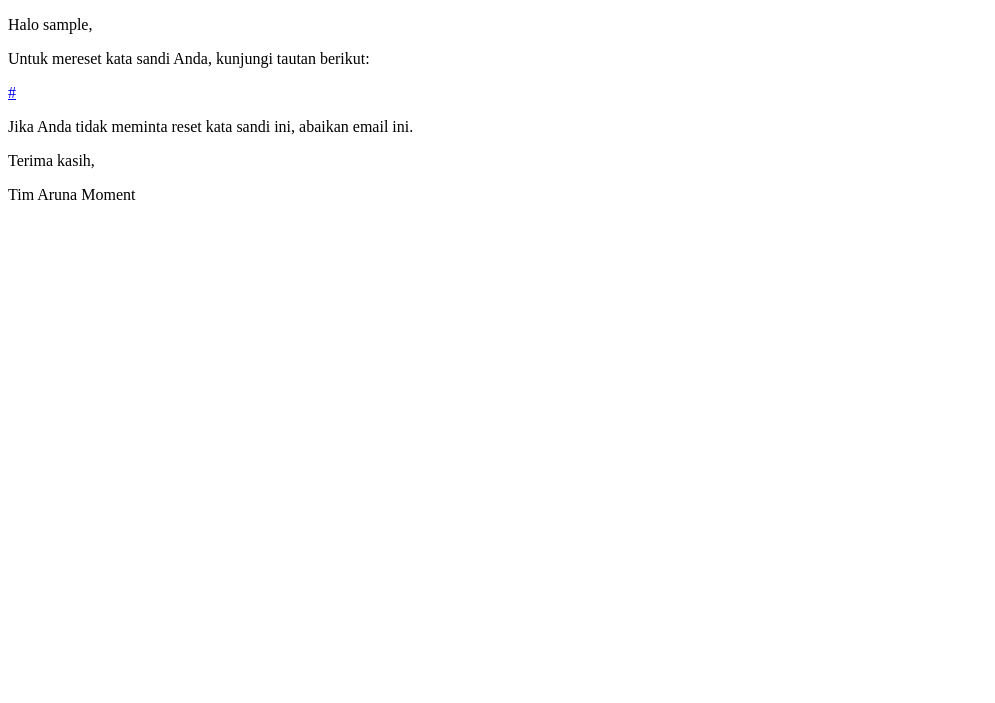
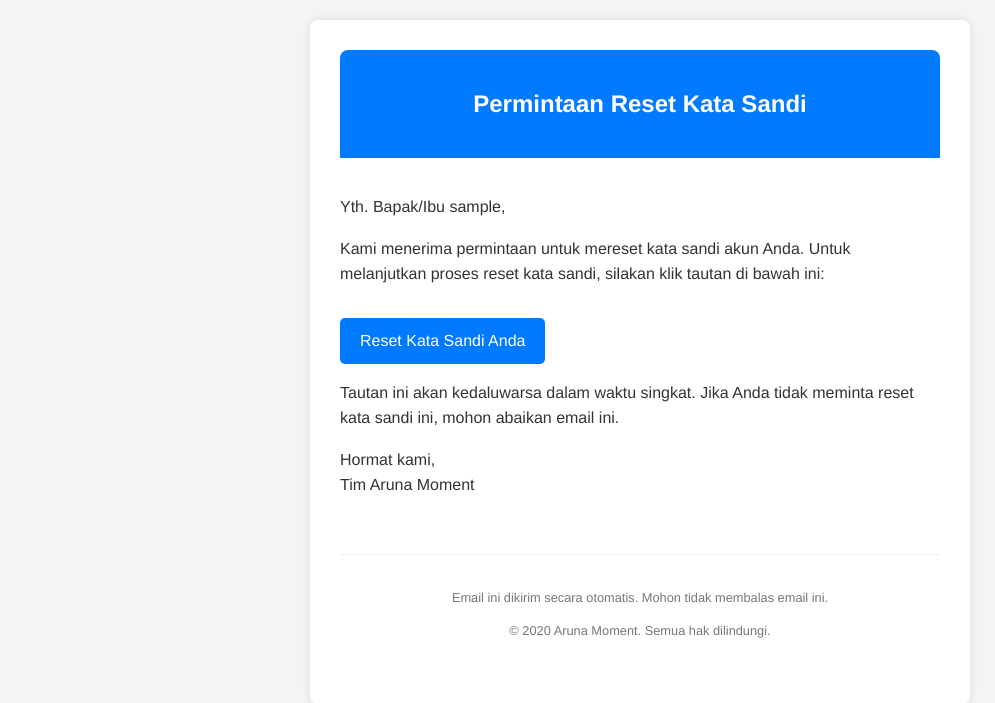
Before and after one commit to initHD3v/initialHGalelio, a Flask app: template templates/emails/reset_password.html in a window 1280 px wide. Shown: the top 703 px of the page, without its empty margins (0-995 px from the left). Run offline with Flask 3, Linux system fonts and the light colour scheme; a user stored in the database is signed in; tables that the repository leaves empty hold one stand-in row (values such as "Sample post"); the template is opened without the code that fills it: values that come from a table or form of the project are taken from there, most other values are stand-ins (such as "Sample title", 1, 10 or a date in 2020); some libraries are stand-ins or nearby versions.

Commit message:
feat: Tingkatkan profesionalisme template email dan tambahkan fitur testimoni klien

```diff
--- a/templates/client/dashboard.html
+++ b/templates/client/dashboard.html
@@ -194,6 +194,8 @@
                                     <form action="{{ url_for('client.delete_order', order_id=order.id) }}" method="POST" style="display:inline;" onsubmit="return confirm('Anda yakin ingin menghapus pesanan ini?');">
                                         <button type="submit" class="btn btn-danger btn-sm"><i class="fas fa-trash-alt"></i> Hapus Pesanan</button>
                                     </form>
+                                {% elif order.status == 'completed' and order.can_submit_testimonial and not get_testimonial_for_order(order.id) %}
+                                    <a href="{{ url_for('client.submit_testimonial', order_id=order.id) }}" class="btn btn-success btn-sm"><i class="fas fa-star"></i> Berikan Testimoni</a>
                                 {% else %}
                                     <span class="text-muted">Tidak ada aksi</span>
                                 {% endif %}
--- a/templates/emails/reset_password.html
+++ b/templates/emails/reset_password.html
@@ -1,14 +1,71 @@
 <!DOCTYPE html>
-<html>
+<html lang="en">
 <head>
-    <title>Reset Kata Sandi Anda</title>
+    <meta charset="UTF-8">
+    <meta name="viewport" content="width=device-width, initial-scale=1.0">
+    <title>Permintaan Reset Kata Sandi</title>
+    <style>
+        body {
+            font-family: 'Helvetica Neue', Helvetica, Arial, sans-serif;
+            line-height: 1.6;
+            color: #333;
+            background-color: #f4f4f4;
+            margin: 0;
+            padding: 0;
+        }
+        .container {
+            max-width: 600px;
+            margin: 20px auto;
+            background-color: #ffffff;
+            padding: 30px;
+            border-radius: 8px;
+            box-shadow: 0 0 10px rgba(0, 0, 0, 0.1);
+        }
+        .header {
+            background-color: #007bff;
+            color: #ffffff;
+            padding: 15px;
+            text-align: center;
+            border-radius: 8px 8px 0 0;
+        }
+        .content {
+            padding: 20px 0;
+        }
+        .footer {
+            text-align: center;
+            padding: 20px;
+            font-size: 0.8em;
+            color: #777;
+            border-top: 1px solid #eee;
+            margin-top: 20px;
+        }
+        .button {
+            display: inline-block;
+            background-color: #007bff;
+            color: #ffffff;
+            padding: 10px 20px;
+            border-radius: 5px;
+            text-decoration: none;
+            margin-top: 15px;
+        }
+    </style>
 </head>
 <body>
-    <p>Halo {{ user.username }},</p>
-    <p>Untuk mereset kata sandi Anda, kunjungi tautan berikut:</p>
-    <p><a href="{{ url_for('auth.reset_token', token=token, _external=True) }}">{{ url_for('auth.reset_token', token=token, _external=True) }}</a></p>
-    <p>Jika Anda tidak meminta reset kata sandi ini, abaikan email ini.</p>
-    <p>Terima kasih,</p>
-    <p>Tim Aruna Moment</p>
+    <div class="container">
+        <div class="header">
+            <h2>Permintaan Reset Kata Sandi</h2>
+        </div>
+        <div class="content">
+            <p>Yth. Bapak/Ibu {{ user.username }},</p>
+            <p>Kami menerima permintaan untuk mereset kata sandi akun Anda. Untuk melanjutkan proses reset kata sandi, silakan klik tautan di bawah ini:</p>
+            <p><a href="{{ url_for('auth.reset_token', token=token, _external=True) }}" class="button">Reset Kata Sandi Anda</a></p>
+            <p>Tautan ini akan kedaluwarsa dalam waktu singkat. Jika Anda tidak meminta reset kata sandi ini, mohon abaikan email ini.</p>
+            <p>Hormat kami,<br>Tim Aruna Moment</p>
+        </div>
+        <div class="footer">
+            <p>Email ini dikirim secara otomatis. Mohon tidak membalas email ini.</p>
+            <p>&copy; {{ current_year }} Aruna Moment. Semua hak dilindungi.</p>
+        </div>
+    </div>
 </body>
 </html>
```
Also changed, not shown: templates/emails/signup_confirmation.html (+65 -7 lines), 1 other file.
